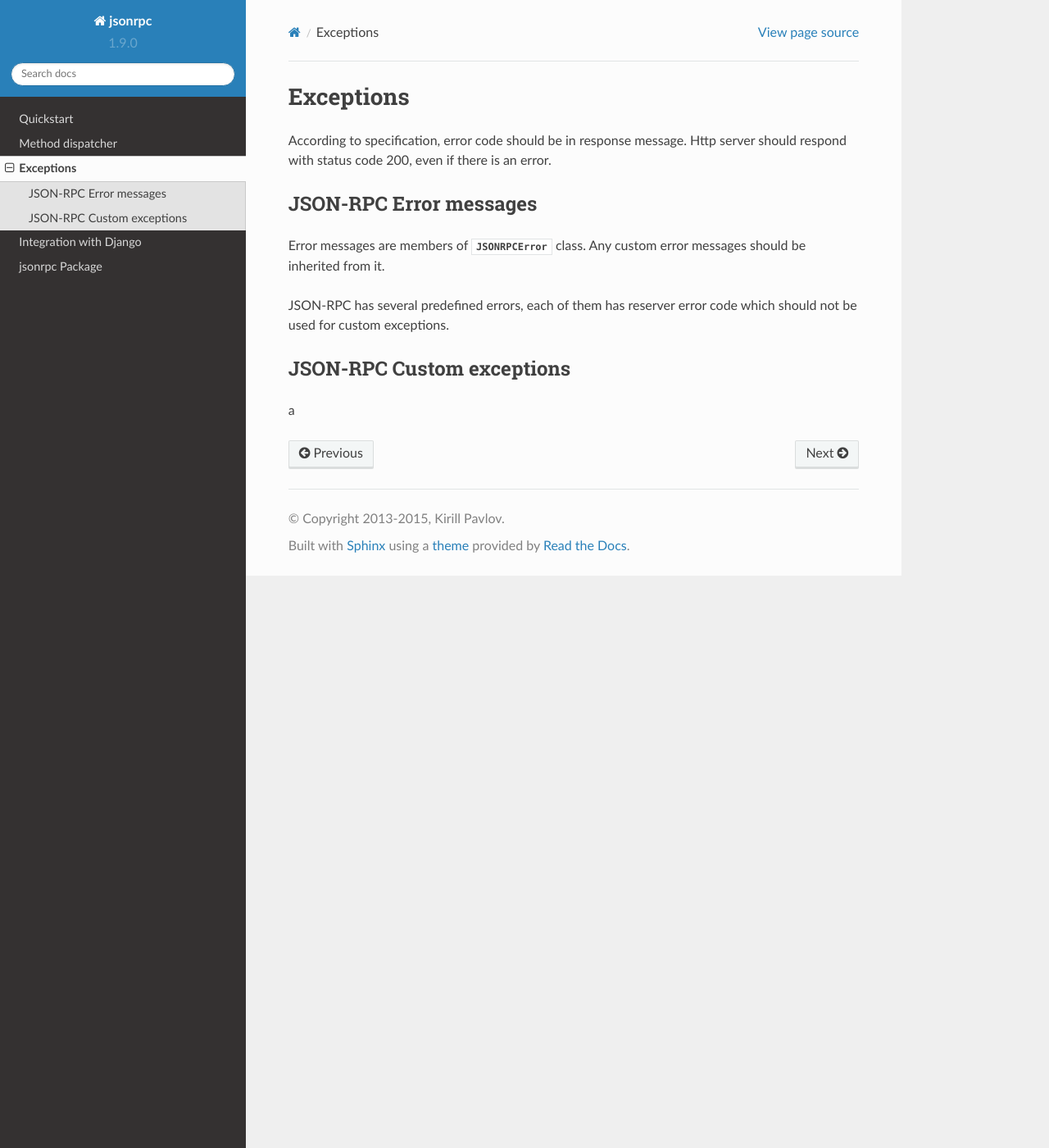
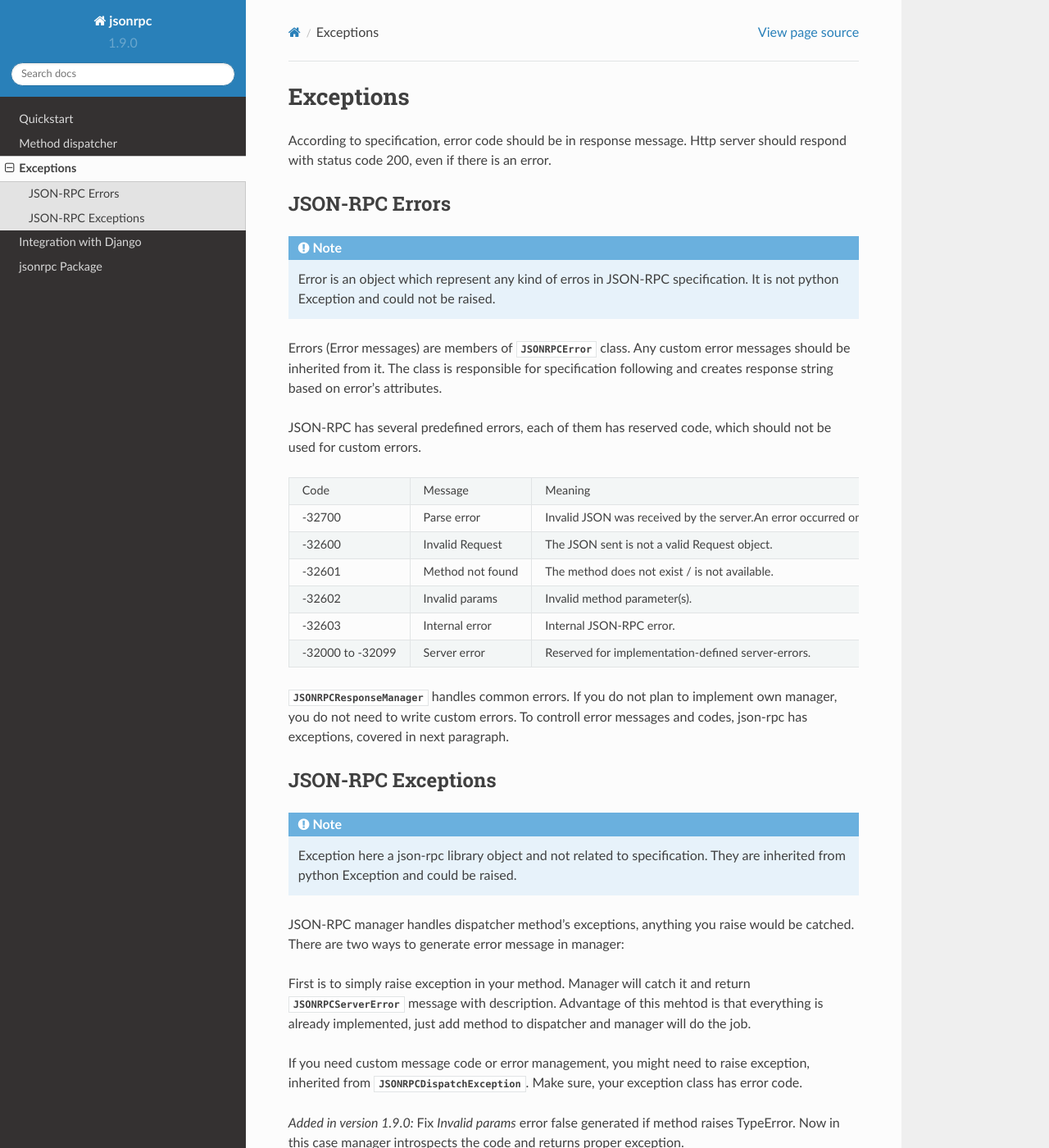
Before and after one commit to pavlov99/json-rpc, a Sphinx documentation site: the page built from docs/source/exceptions.rst, in a window 1280 px wide and 1400 px high. Shown: the whole window at 82% size. Built offline with Sphinx 7.4.7 and the Read the Docs theme 2.0.0, drawn with Linux system fonts in a browser that asks for light colours.

Commit message:
add exception documentation

```diff
--- a/docs/source/exceptions.rst
+++ b/docs/source/exceptions.rst
@@ -4,13 +4,45 @@ Exceptions
 According to specification, error code should be in response message. Http
 server should respond with status code 200, even if there is an error.
 
-JSON-RPC Error messages
------------------------
+JSON-RPC Errors
+---------------
 
-Error messages are members of :class:`~jsonrpc.exceptions.JSONRPCError` class. Any custom error messages should be inherited from it.
+.. note:: Error is an object which represent any kind of erros in JSON-RPC specification. It is not python Exception and could not be raised.
 
-JSON-RPC has several predefined errors, each of them has reserver error code which should not be used for custom exceptions.
+Errors (Error messages) are members of :class:`~jsonrpc.exceptions.JSONRPCError` class. Any custom error messages should be inherited from it.
+The class is responsible for specification following and creates response string based on error's attributes.
 
-JSON-RPC Custom exceptions
---------------------------
-a
+JSON-RPC has several predefined errors, each of them has reserved code, which should not be used for custom errors.
+
++------------------+------------------+------------------------------------------------------------------------------------------------------+
+| Code             | Message          | Meaning                                                                                              |
++------------------+------------------+------------------------------------------------------------------------------------------------------+
+| -32700           | Parse error      | Invalid JSON was received by the server.An error occurred on the server while parsing the JSON text. |
++------------------+------------------+------------------------------------------------------------------------------------------------------+
+| -32600           | Invalid Request  | The JSON sent is not a valid Request object.                                                         |
++------------------+------------------+------------------------------------------------------------------------------------------------------+
+| -32601           | Method not found | The method does not exist / is not available.                                                        |
++------------------+------------------+------------------------------------------------------------------------------------------------------+
+| -32602           | Invalid params   | Invalid method parameter(s).                                                                         |
++------------------+------------------+------------------------------------------------------------------------------------------------------+
+| -32603           | Internal error   | Internal JSON-RPC error.                                                                             |
++------------------+------------------+------------------------------------------------------------------------------------------------------+
+| -32000 to -32099 | Server error     | Reserved for implementation-defined server-errors.                                                   |
++------------------+------------------+------------------------------------------------------------------------------------------------------+
+
+:class:`~jsonrpc.manager.JSONRPCResponseManager` handles common errors. If you do not plan to implement own manager, you do not need to write custom errors. To controll error messages and codes, json-rpc has exceptions, covered in next paragraph.
+
+JSON-RPC Exceptions
+-------------------
+
+.. note:: Exception here a json-rpc library object and not related to specification. They are inherited from python Exception and could be raised.
+
+JSON-RPC manager handles dispatcher method's exceptions, anything you raise would be catched.
+There are two ways to generate error message in manager:
+
+First is to simply raise exception in your method. Manager will catch it and return :class:`~jsonrpc.exceptions.JSONRPCServerError` message with description. Advantage of this mehtod is that everything is already implemented, just add method to dispatcher and manager will do the job.
+
+If you need custom message code or error management, you might need to raise exception, inherited from :class:`~jsonrpc.exceptions.JSONRPCDispatchException`. Make sure, your exception class has error code.
+
+.. versionadded:: 1.9.0
+   Fix `Invalid params` error false generated if method raises TypeError. Now in this case manager introspects the code and returns proper exception.
```
Also changed, not shown: docs/source/jsonrpc.rst (+21 -10 lines), 1 other file.
